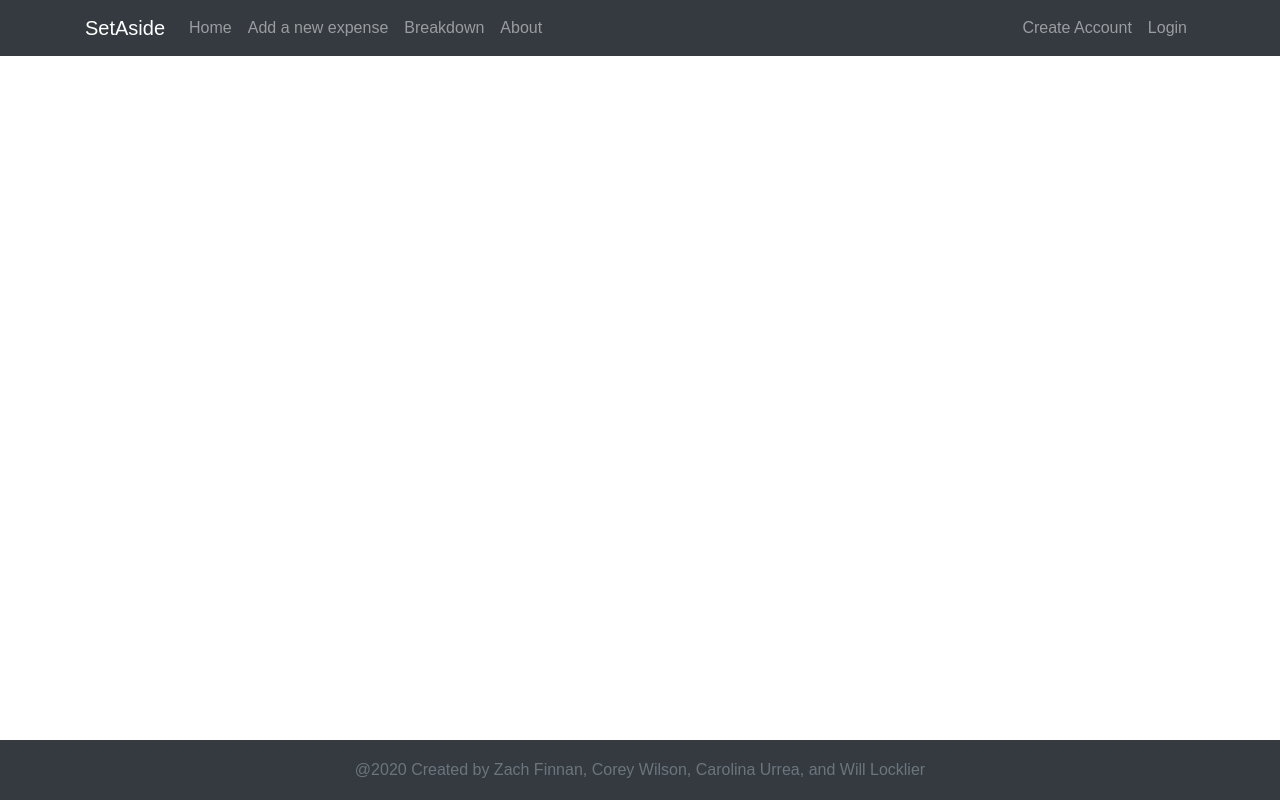
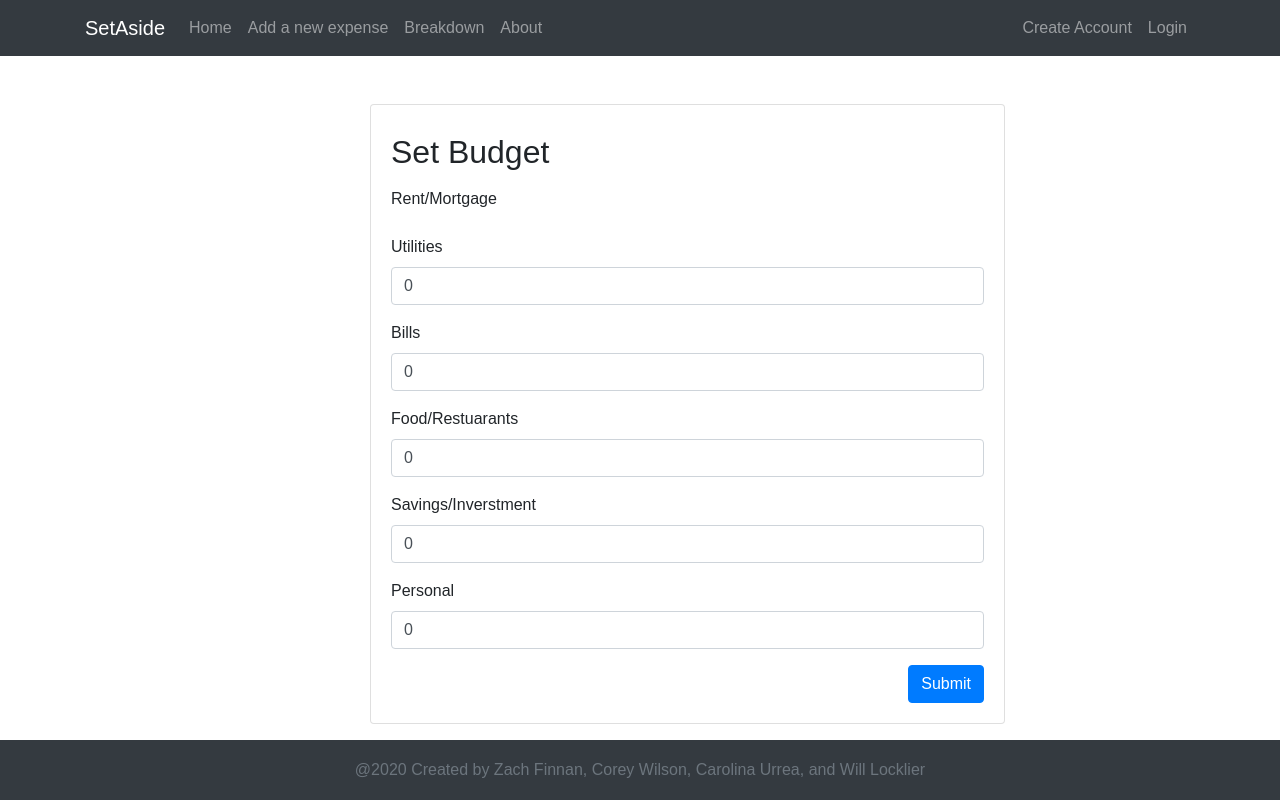
Before and after one commit to wjlock/SetAside-frontend, a React (Create React App) app: page /budget in a window 1280 px wide. Built offline with nearby package versions, Linux system fonts and the light colour scheme; no server answers.

Commit message:
[Budget] Is now set up to link and logo and icon are set

```diff
--- a/public/index.html
+++ b/public/index.html
@@ -2,7 +2,7 @@
 <html lang="en">
   <head>
     <meta charset="utf-8" />
-    <link rel="icon" href="%PUBLIC_URL%/favicon.ico" />
+    <link rel="icon" href="SAicon.png" />
     <meta name="viewport" content="width=device-width, initial-scale=1" />
     <meta name="theme-color" content="#000000" />
     <meta
--- a/src/App.js
+++ b/src/App.js
@@ -3,6 +3,7 @@ import React, { useEffect, useState } from "react";
 import { Route, Switch, Redirect } from "react-router-dom";
 import jwt_decode from "jwt-decode";
 import setAuthToken from "./utils/setAuthToken";
+
 // CSS
 import "./App.css";
 // Components
@@ -15,9 +16,9 @@ import Login from "./components/Login";
 import About from "./components/About";
 import ExpenseEntry from "./components/ExpenseEntry";
 import Dashboard from "./components/Dashboard";
+import Budget from "./components/Budget";
 import Blogpost from "./components/Blogpost";
-import Blog from "./components/Blog";
-import ExpenseBreakdown from "./components/ExpenseBreakdown";
+
 
 const PrivateRoute = ({ component: Component, ...rest }) => {
   const user = localStorage.getItem("jwtToken");
@@ -34,12 +35,10 @@ const PrivateRoute = ({ component: Component, ...rest }) => {
     />
   );
 };
-
 function App() {
   // Set state values
   const [currentUser, setCurrentUser] = useState("");
   const [isAuthenticated, setIsAuthenticated] = useState(true);
-
   useEffect(() => {
     let token;
     // if there is no token in localStorage, then the user is in authenticated
@@ -51,13 +50,11 @@ function App() {
       setCurrentUser(token);
     }
   }, []);
-
   const nowCurrentUser = (userData) => {
     console.log("nowCurentUser is here...");
     setCurrentUser(userData);
     setIsAuthenticated(true);
   };
-
   const handleLogout = () => {
     if (localStorage.getItem("jwtToken")) {
       localStorage.removeItem("jwtToken");
@@ -65,7 +62,6 @@ function App() {
       setIsAuthenticated(false);
     }
   };
-
   return (
     <div className="App">
       <Navbar handleLogout={handleLogout} isAuth={isAuthenticated} />
@@ -92,15 +88,12 @@ function App() {
           <Route exact path="/" component={Welcome} />
           <Route exact path="/expenseentry" component={ExpenseEntry} />
           <Route exact path="/dashboard" component={Dashboard} />
-          <Route exact path="/newblogpost" component={Blogpost} />
-          <Route exact path="/blog" component={Blog} />
+          <Route path='/budget' component={Budget} />
           <Route exact path="/blogpost" component={Blogpost} />
-          <Route exact path="/expensebreakdown" component={ExpenseBreakdown} />
         </Switch>
       </div>
       <Footer />
     </div>
   );
 }
-
 export default App;
--- /dev/null
+++ b/src/components/Budget.js
@@ -0,0 +1,92 @@
+import React, { useState } from 'react';
+//import axios from 'axios';
+import { Redirect } from 'react-router-dom';
+// import keys from '../utils/credentials';
+// const { REACT_APP_SERVER_URL } = keys;
+
+const Budget = () => {
+const [funds, setFunds] = useState({
+  utilities: 0,
+  bills: 0,
+  food: 0,
+  savings: 0,
+  personal: 0,
+})
+const [redirect, setRedirect] = useState(false)
+const handleChange = (e) => {
+  setFunds({
+    ...funds,
+    [e.target.name]:e.target.value
+  })
+}
+
+    const handleSubmit = (e) => {
+      e.preventDefault();
+      setRedirect(true)
+
+      // if (password === confirmPassword) {
+      //     const newUser = { name, email, password };
+
+      //     axios.post('/dashboard, newUser')
+      //     .then(response => {
+      //         console.log(response);
+      //         setRedirect(true);
+      //     })
+      //     .catch(error => {
+      //         console.log(error);
+      //     })
+      // }
+  }
+  if (redirect) {
+    return <Redirect to='/dashboard'/>
+
+  }
+
+    return (
+
+        <div className="row mt-4">
+            <div className="col-md-7 offset-md-3">
+                <div className="card card-body">
+                    <h2 className="py-2">Set Budget</h2>
+                    <form onSubmit={handleSubmit}>
+                        <div className="form-group">
+                            <label htmlFor="name">Rent/Mortgage</label>
+                            {/* <input type="text" name="name" value={name} onChange={handleName} className="form-control" /> */}
+                        </div>
+                        <div className="form-group">
+                            <label htmlFor="number">Utilities</label>
+                            <input type="number" name="utilities" value={funds.utilities} onChange={handleChange} className="form-control" />
+                        </div>
+                        <div className="form-group">
+                            <label htmlFor="number">Bills</label>
+                            <input type="number" name="bills" value={funds.bills} onChange={handleChange} className="form-control" />
+                        </div>
+                        <div className="form-group">
+                            <label htmlFor="number">Food/Restuarants</label>
+                            <input type="number" name="food" value={funds.food} onChange={handleChange} className="form-control" />
+                        </div>
+                        <div className="form-group">
+                            <label htmlFor="number">Savings/Inverstment</label>
+                            <input type="number" name="savings" value={funds.savings} onChange={handleChange} className="form-control" />
+                        </div>
+                        <div className="form-group">
+                            <label htmlFor="number">Personal</label>
+                            <input type="number" name="personal" value={funds.personal} onChange={handleChange} className="form-control" />
+                        </div>
+                        {/* <div className="form-group">
+                            <label htmlFor="savings">Savings goals</label>
+                            <input type="number" name="savings" value={savings} onChange={handleSavings} className="form-control" />
+                        </div>
+                        <div className="form-group">
+                            <label htmlFor="account">Current Account Status (Balance & Savings)</label>
+                            <input type="number" name="account" value={currentAccount} onChange={handleCurrentAccount} className="form-control" />
+                        </div> */}
+                        <button type="submit" className="btn btn-primary float-right">Submit</button>
+                    </form>
+                </div>
+            </div>
+        </div>
+    )
+ }
+
+export default Budget;
--- a/src/components/Dashboard.js
+++ b/src/components/Dashboard.js
@@ -4,10 +4,13 @@ import React, { Component } from 'react';
  class Dashboard extends Component {
      render() {
      return(
+         //budget
+         //preset average value
          <div>
              <div>
             <div class="progress">
             <div class="progress-bar progress-bar-striped" role="progressbar" style={{width: '10%'}} aria-valuenow="10" aria-valuemin="0" aria-valuemax="100"></div>
+            <div class="progress-bar progress-bar-striped" role="progressbar" style={{width: '75%'}} aria-valuenow="10" aria-valuemin="0" aria-valuemax="100"></div>
             </div>
             <div class="progress">
             <div class="progress-bar progress-bar-striped bg-success" role="progressbar" style={{width: '25%'}} aria-valuenow="25" aria-valuemin="0" aria-valuemax="100"></div>
@@ -17,12 +20,14 @@ import React, { Component } from 'react';
             </div>
             <div class="progress">
             <div class="progress-bar progress-bar-striped bg-warning" role="progressbar" style={{width: '75'}} aria-valuenow="75" aria-valuemin="0" aria-valuemax="100"></div>
+            <div class="progress-bar progress-bar-striped bg-warning" role="progressbar" style={{width: '75%'}} aria-valuenow="75" aria-valuemin="0" aria-valuemax="100"></div>
             </div>
             <div class="progress">
             <div class="progress-bar progress-bar-striped bg-danger" role="progressbar" style={{width: '100%'}} aria-valuenow="100" aria-valuemin="0" aria-valuemax="100"></div>
             </div>
         </div>
 
+        {/* spending */}
         <PieChart className="pie-chart"
         data={[
             { title: 'One', value: 10, color: '#E38627' },
--- a/src/components/Welcome.js
+++ b/src/components/Welcome.js
@@ -1,11 +1,11 @@
 import React from "react";
-
+import logo from "../Asset/SetAside.png"
 const Welcome = () => {
   return (
     <div>
       <h1>Welcome to SetAside</h1>
+      <img src={logo} alt="logo-SetAside"/>
     </div>
   );
 };
-
 export default Welcome;
```
Also changed, not shown: public/SAicon.png (added), src/Asset/SetAside.png (renamed from public/SetAside.png).
